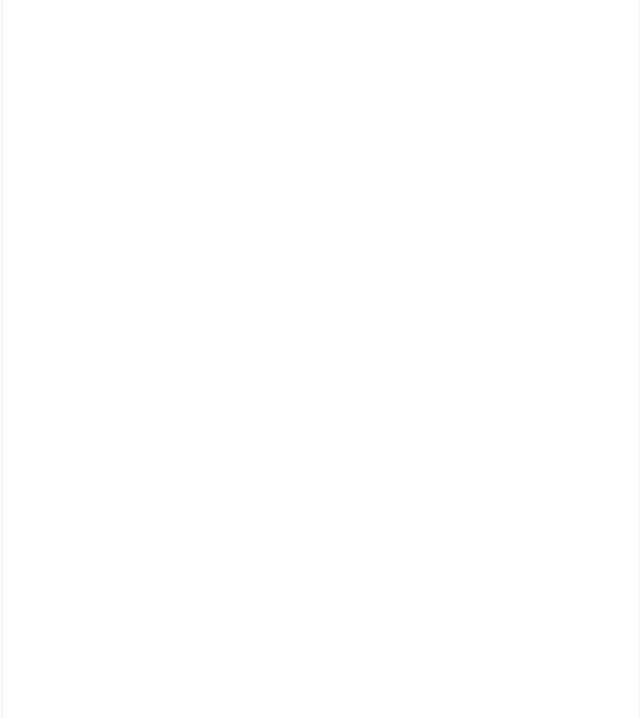
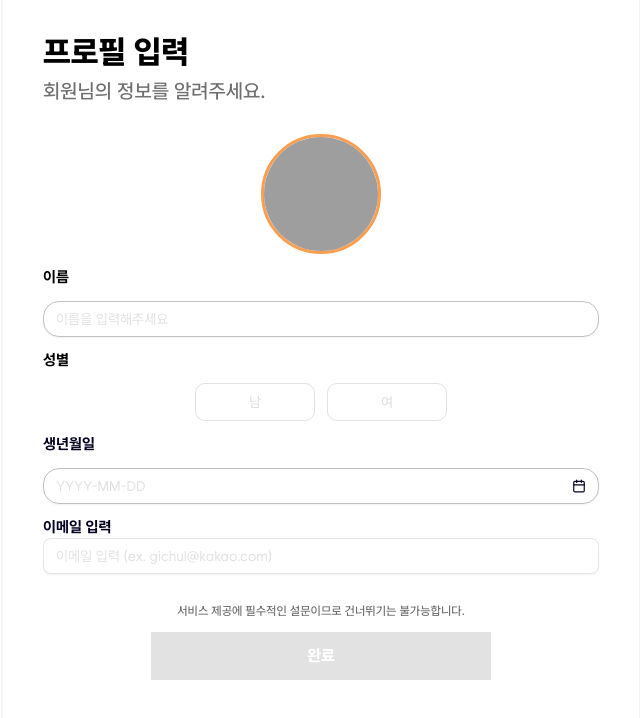
Before and after one commit to team-jangjak/chagok-fe, a React (Vite) app: page /auth/signup in a window 1280 px wide. Before the commit this address had no page. Shown: the top 718 px of the page, without its empty margins (319-959 px from the left). Built offline with nearby package versions, Linux system fonts and the light colour scheme; no server answers; grey boxes are pictures that could not be loaded.

Commit message:
[CHA-99] fix: 회원가입 안내 및 프로필 입력 공동 컴포넌트화 및 공동 컴포넌트 일부 수정

```diff
--- a/src/app/App.tsx
+++ b/src/app/App.tsx
@@ -1,18 +1,24 @@
 import '@styles/index.css';
-import { Route, Routes } from 'react-router';
+import { useRoutes } from 'react-router';
 import LandingPage from '@pages/Landing';
 import OnboardingPage from '@pages/OnboardingPage';
-import LoginPage from '@pages/LoginPage';
+import { AuthRoutes } from './router/AuthRoutes';
 
 // 모든 컴포넌트를 포함하는 최상단 컴포넌트
 function App() {
+  const element = useRoutes([
+    ...AuthRoutes,
+    {
+      path: '/',
+      children: [
+        { index: true, element: <LandingPage /> },
+        { path: 'onboarding', element: <OnboardingPage /> },
+      ],
+    },
+  ]);
   return (
     <div className="mx-auto min-w-[320px] max-w-screen-sm min-h-screen flex flex-col bg-white border-l-2 border-r-2 border-gray-100">
-      <Routes>
-        <Route index element={<LandingPage />} />
-        <Route path="login" element={<LoginPage />} />
-        <Route path="onboarding" element={<OnboardingPage />} />
-      </Routes>
+      {element}
     </div>
   );
 }
--- a/src/features/auth/hooks/useEmailCheck.ts
+++ b/src/features/auth/hooks/useEmailCheck.ts
@@ -1,6 +1,6 @@
 import { useQuery } from '@tanstack/react-query';
 import { useEffect, useState } from 'react';
-import { checkEmail } from '../api/check-Email';
+import { checkEmail } from '../api/checkEmail';
 
 export function useEmailCheck(email: string) {
   const [debouncedEmail, setDebouncedEmail] = useState(email);
--- a/src/features/auth/hooks/useSignUpForm.ts
+++ b/src/features/auth/hooks/useSignUpForm.ts
@@ -1,43 +1,33 @@
-import { useEffect, useState } from 'react';
+import { useState } from 'react';
 import { useUserStore } from '@/store/userStore';
 
 export function useSignupForm() {
   const user = useUserStore();
 
-  const currentYear = new Date().getFullYear();
-  const years = Array.from({ length: 100 }, (_, i) => currentYear - i);
-  const months = Array.from({ length: 12 }, (_, i) => i + 1);
-
   const [name, setName] = useState(user.name);
   const [gender, setGender] = useState<'' | '남자' | '여자'>('');
-  const [year, setYear] = useState('');
-  const [month, setMonth] = useState('');
-  const [day, setDay] = useState('');
-  const [days, setDays] = useState<number[]>([]);
+  const [birthDate, setBirthDate] = useState(user.birthDate ?? '');
   const [email, setEmail] = useState(user.email);
 
-  useEffect(() => {
-    if (year && month) {
-      const max = new Date(Number(year), Number(month), 0).getDate();
-      setDays(Array.from({ length: max }, (_, i) => i + 1));
-    }
-  }, [year, month]);
+  function isValidBirthDate(dateString: string) {
+    // 형식 체크
+    const regex = /^\d{4}-\d{2}-\d{2}$/;
+    if (!regex.test(dateString)) return false;
 
-  useEffect(() => {
-    if (!year || !month) return;
+    const date = new Date(dateString);
+    if (isNaN(date.getTime())) return false;
 
-    const max = new Date(Number(year), Number(month), 0).getDate();
-    if (day && Number(day) > max) {
-      setDay('');
-    }
-  }, [day, year, month]);
+    // 역검증: "2024-02-30" 같은 경우 걸러짐
+    const [y, m, d] = dateString.split('-').map(Number);
 
-  const isComplete =
-    name !== '' && gender !== '' && year !== '' && month !== '' && day !== '' && email !== '';
+    const valid = date.getFullYear() === y && date.getMonth() + 1 === m && date.getDate() === d;
+
+    return valid;
+  }
+
+  const isComplete = name !== '' && gender !== '' && birthDate !== '' && email !== '' && isValidBirthDate(birthDate);
 
   const handleBirthDate = () => {
-    const birthDate = `${year}-${month.padStart(2, '0')}-${day.padStart(2, '0')}`;
-
     user.setBasicInfo({
       name,
       gender: gender as '남자' | '여자',
@@ -50,24 +40,15 @@ export function useSignupForm() {
   };
 
   return {
-    currentYear,
-    years,
-    months,
     name,
     gender,
-
-    year,
-    month,
-    day,
-    days,
+    birthDate,
     email,
     isComplete,
 
     setName,
     setGender,
-    setYear,
-    setMonth,
-    setDay,
+    setBirthDate,
     setEmail,
 
     handleBirthDate,
--- a/src/pages/SignUpLoading.tsx
+++ b/src/pages/SignUpLoading.tsx
@@ -1,3 +1,4 @@
+import PrimaryButton from '@/shared/ui/PrimaryButton';
 import { useNavigate } from 'react-router';
 
 function SignUpLoading() {
@@ -10,10 +11,14 @@ function SignUpLoading() {
         <p className="text-black font-semibold text-[28px]">서비스를 제공하기 위해서,</p>
         <p className="text-black font-semibold text-[28px]">추가적인 정보가 더 필요해요.</p>
       </div>
-      <div className="text-center ">
-        <button className="w-85 rounded-xl !bg-[#FF521B]" onClick={() => navigate(`/auth/signup`)}>
+      <div>
+        <PrimaryButton
+          isEnabled={true}
+          className="w-130 rounded-xl bg-[#FF521B] mr-auto ml-auto"
+          onClick={() => navigate('/auth/signup')}
+        >
           다음
-        </button>
+        </PrimaryButton>
       </div>
     </div>
   );
--- a/src/pages/SignupPage.tsx
+++ b/src/pages/SignupPage.tsx
@@ -1,34 +1,29 @@
 import { useEmailCheck } from '@/features/auth/hooks/useEmailCheck';
 import { useSignupForm } from '@/features/auth/hooks/useSignUpForm';
+import DataInput from '@/shared/ui/DataInput';
+import DatePicker from '@/shared/ui/DatePicker';
+import PillButton from '@/shared/ui/PillButton';
 import { useUserStore } from '@/store/userStore';
 import { useNavigate } from 'react-router';
 
 function SignupPage() {
   const navigate = useNavigate();
   const {
-    year,
-    month,
-    day,
-    days,
     email,
-    years,
-    months,
     isComplete,
+    birthDate,
     name,
     gender,
-    setYear,
     setName,
     setGender,
-    setMonth,
-    setDay,
     setEmail,
+    setBirthDate,
     handleBirthDate,
   } = useSignupForm();
 
   const profileImage = useUserStore((state) => state.profileImage);
 
   const { data: emailData, isError } = useEmailCheck(email);
-  console.log('emailData =>', emailData);
 
   const emailMessage = (() => {
     if (!email) return '';
@@ -67,92 +62,53 @@ function SignupPage() {
       />
 
       <p className="text-black font-bold text-[15px] mt-3">이름</p>
-      <input
-        type="text"
+      <DataInput
         value={name}
+        placeholder='이름을 입력해주세요'
         onChange={(event) => setName(event.target.value)}
-        className="border border-[#C2C2C2] rounded-2xl mt-3 w-[100%] h-10 text-[#020122] px-3"
+        className="border border-[#C2C2C2] rounded-2xl text-[#020122] mt-3"
       />
 
       <p className="text-black font-bold text-[15px] mt-3">성별</p>
 
       <div className="flex items-center justify-center gap-3 mt-3">
-        <button
-          type="button"
-          onClick={() => setGender('남자')}
+        <PillButton
+          isSelected={gender == '남자'}
+          handleOptionClick={() => setGender('남자')}
           className={`
           w-30 px-6 py-2 rounded-lg font-medium transition-colors
-          ${gender === '남자' ? '!bg-[#FC9E4F] text-white' : '!bg-[#E2E2E2] text-white'}
         `}
         >
           남
-        </button>
+        </PillButton>
 
-        <button
-          type="button"
-          onClick={() => setGender('여자')}
+        <PillButton
+          isSelected={gender == '여자'}
+          handleOptionClick={() => setGender('여자')}
           className={`
           w-30 px-6 py-2 rounded-lg font-medium transition-colors
-          ${gender === '여자' ? '!bg-[#FC9E4F] text-white' : '!bg-[#E2E2E2] text-white'}
         `}
         >
           여
-        </button>
+        </PillButton>
       </div>
 
       <div className="mt-3">
         <p className="text-[#020122] font-bold text-[15px]">생년월일</p>
-        <div className="flex gap-4 text-[#020122] justify-center mt-3">
-          <select
-            value={year}
-            onChange={(event) => setYear(event.target.value)}
-            className="border border-[#B0B0B0] w-22 h-10"
-          >
-            <option value="">연도</option>
-            {years.map((year) => (
-              <option key={year} value={year}>
-                {year}
-              </option>
-            ))}
-          </select>
-
-          <select
-            value={month}
-            onChange={(event) => setMonth(event.target.value)}
-            className="border border-[#B0B0B0] w-22 h-10"
-          >
-            <option value="">월</option>
-            {months.map((month) => (
-              <option key={month} value={month}>
-                {month}
-              </option>
-            ))}
-          </select>
-
-          <select
-            value={day}
-            onChange={(event) => setDay(event.target.value)}
-            className="border border-[#B0B0B0] w-22 h-10"
-          >
-            <option value="">일</option>
-            {days.map((day) => (
-              <option key={day} value={day}>
-                {day}
-              </option>
-            ))}
-          </select>
+        <div className='mt-3'>
+          <DatePicker value={birthDate}
+          onChange={(e) => setBirthDate(e.target.value)}
+          className="border border-[#C2C2C2] rounded-2xl text-[#020122]"
+          />
         </div>
       </div>
 
       <div>
         <p className="text-[#020122] mt-3 font-bold text-[15px]">이메일 입력</p>
-        <input
-          type="text"
-          placeholder="이메일 입력 (ex. gichul@kakao.com)"
-          value={email}
-          onChange={(event) => setEmail(event.target.value)}
-          className="border border-[#C2C2C2] rounded-2xl mt-3 w-[100%] h-10 text-[#020122] px-3"
-        />
+        <DataInput
+        type='text' placeholder='이메일 입력 (ex. gichul@kakao.com)'
+        value={email}
+        onChange={(e) => setEmail(e.target.value)}/>
         {email && <p className={`text-[12px] mt-1 ${emailMessageColor}`}>{emailMessage}</p>}
       </div>
 
--- a/src/shared/ui/DataInput.tsx
+++ b/src/shared/ui/DataInput.tsx
@@ -10,6 +10,7 @@ import { cn } from '@/lib/utils';
 function DataInput({ className, ...props }: React.ComponentProps<'input'>) {
   return (
     <Input
+      {...props}
       placeholder={props.placeholder ?? '정보를 입력해주세요'}
       className={cn('bg-background pr-10 text-text text-sm placeholder:text-lightgray', className)}
     />
--- a/src/shared/ui/DatePicker.tsx
+++ b/src/shared/ui/DatePicker.tsx
@@ -1,5 +1,5 @@
 import { CalendarIcon } from 'lucide-react';
-import { useState } from 'react';
+import React, { useState } from 'react';
 import { cn } from '@/lib/utils';
 
 import { Button } from '@components/ui/button';
@@ -19,7 +19,7 @@ function DatePicker({ className, ...props }: React.ComponentProps<'input'>) {
   const [open, setOpen] = useState(false);
   const [date, setDate] = useState<Date | undefined>(undefined);
   const [month, setMonth] = useState<Date | undefined>(date);
-  const [value, setValue] = useState<string>('');
+  const [value, setValue] = useState(props.value?.toString() ?? '');
 
   return (
     <div className="flex flex-col gap-3">
@@ -37,6 +37,10 @@ function DatePicker({ className, ...props }: React.ComponentProps<'input'>) {
             // 자동 하이픈 삽입
             const formattedValue = formatDateInput(e.target.value, value);
             setValue(formattedValue);
+
+            props.onChange?.({
+              target: { value: formattedValue },
+            } as React.ChangeEvent<HTMLInputElement>);
 
             // 완전한 날짜인 경우에만 Date 객체 업데이트
             if (formattedValue.length === 10) {
@@ -79,7 +83,13 @@ function DatePicker({ className, ...props }: React.ComponentProps<'input'>) {
               onMonthChange={setMonth}
               onSelect={(date) => {
                 setDate(date);
+                const formatted = formatDate(date);
                 setValue(formatDate(date));
+
+                props.onChange?.({
+                  target: { value: formatted },
+                } as React.ChangeEvent<HTMLInputElement>);
+
                 setOpen(false);
               }}
             />
```
Also changed, not shown: src/features/auth/components/SliderQuestionone.tsx (added, +34 -0 lines), src/pages/LoginPage.tsx (+1 -20 lines), src/features/auth/api/checkEmail.ts (renamed from src/features/auth/api/check-Email.ts).
